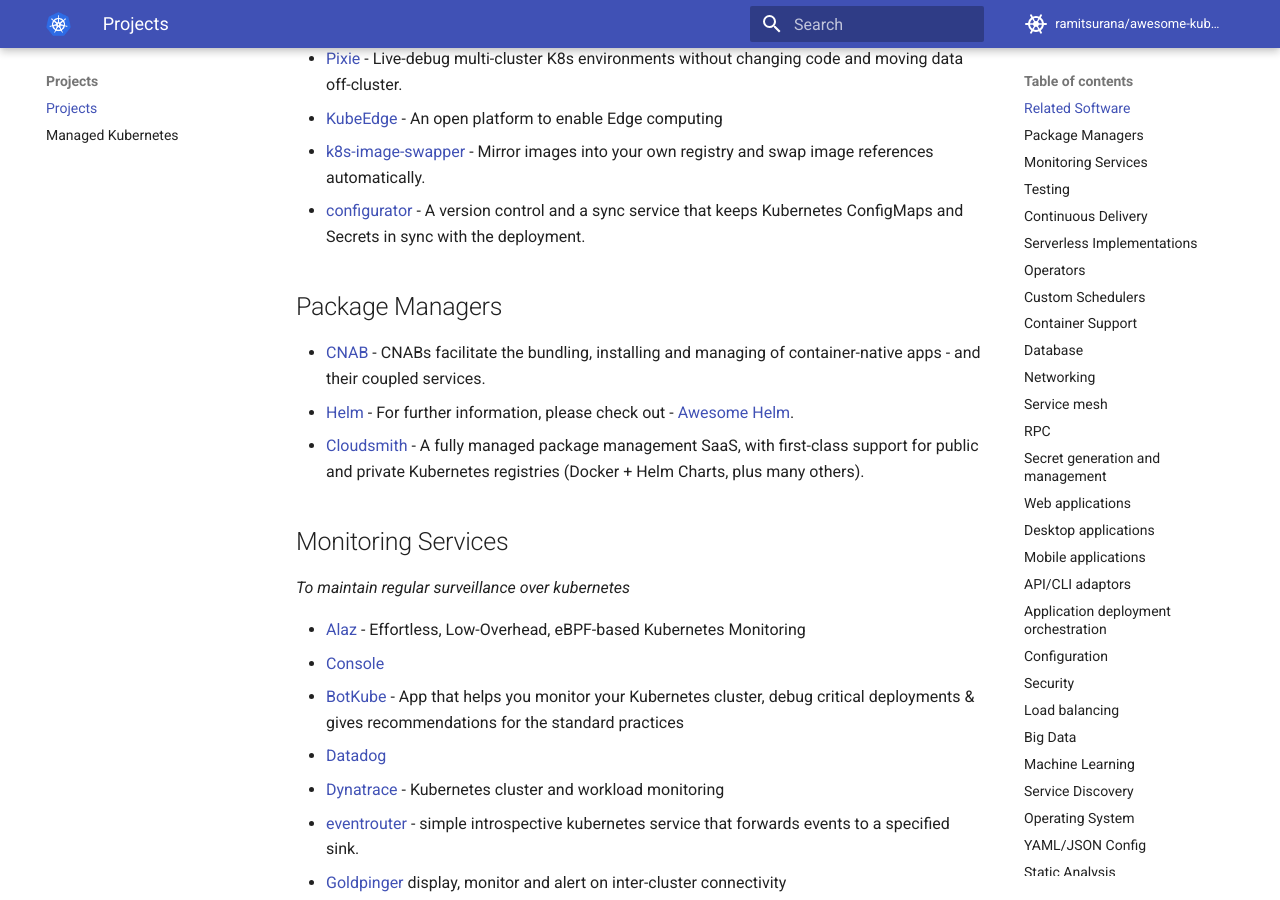
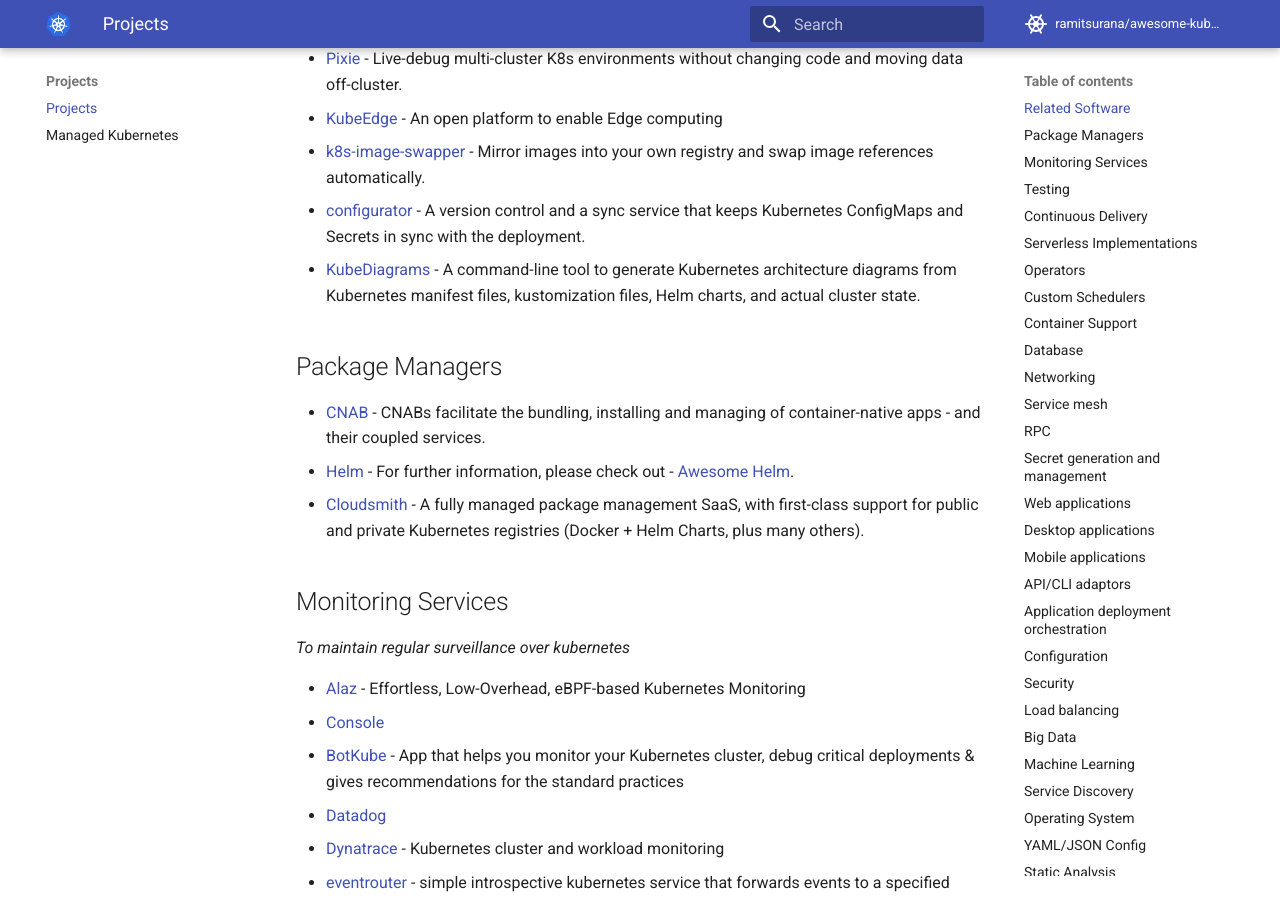
Before and after one commit to ramitsurana/awesome-kubernetes, an MkDocs documentation site: the page built from docs/projects/projects.md, in a window 1280 px wide and 900 px high, scrolled down 1696 px. Built offline with MkDocs 1.6.1 and Material for MkDocs 9.7.7, drawn with Linux system fonts in a browser that asks for light colours; comment, search, counter and statistics services are not loaded.

Commit message:
Add KubeDiagrams tool (#987)

```diff
--- a/docs/projects/projects.md
+++ b/docs/projects/projects.md
@@ -44,6 +44,7 @@ Projects
 * [KubeEdge](https://kubeedge.io) - An open platform to enable Edge computing
 * [k8s-image-swapper](https://github.com/estahn/k8s-image-swapper) - Mirror images into your own registry and swap image references automatically.
 * [configurator](https://github.com/gopaddle-io/configurator) - A version control and a sync service that keeps Kubernetes ConfigMaps and Secrets in sync with the deployment.
+* [KubeDiagrams](https://github.com/philippemerle/KubeDiagrams) - A command-line tool to generate Kubernetes architecture diagrams from Kubernetes manifest files, kustomization files, Helm charts, and actual cluster state.
 
 ## Package Managers
 
```
